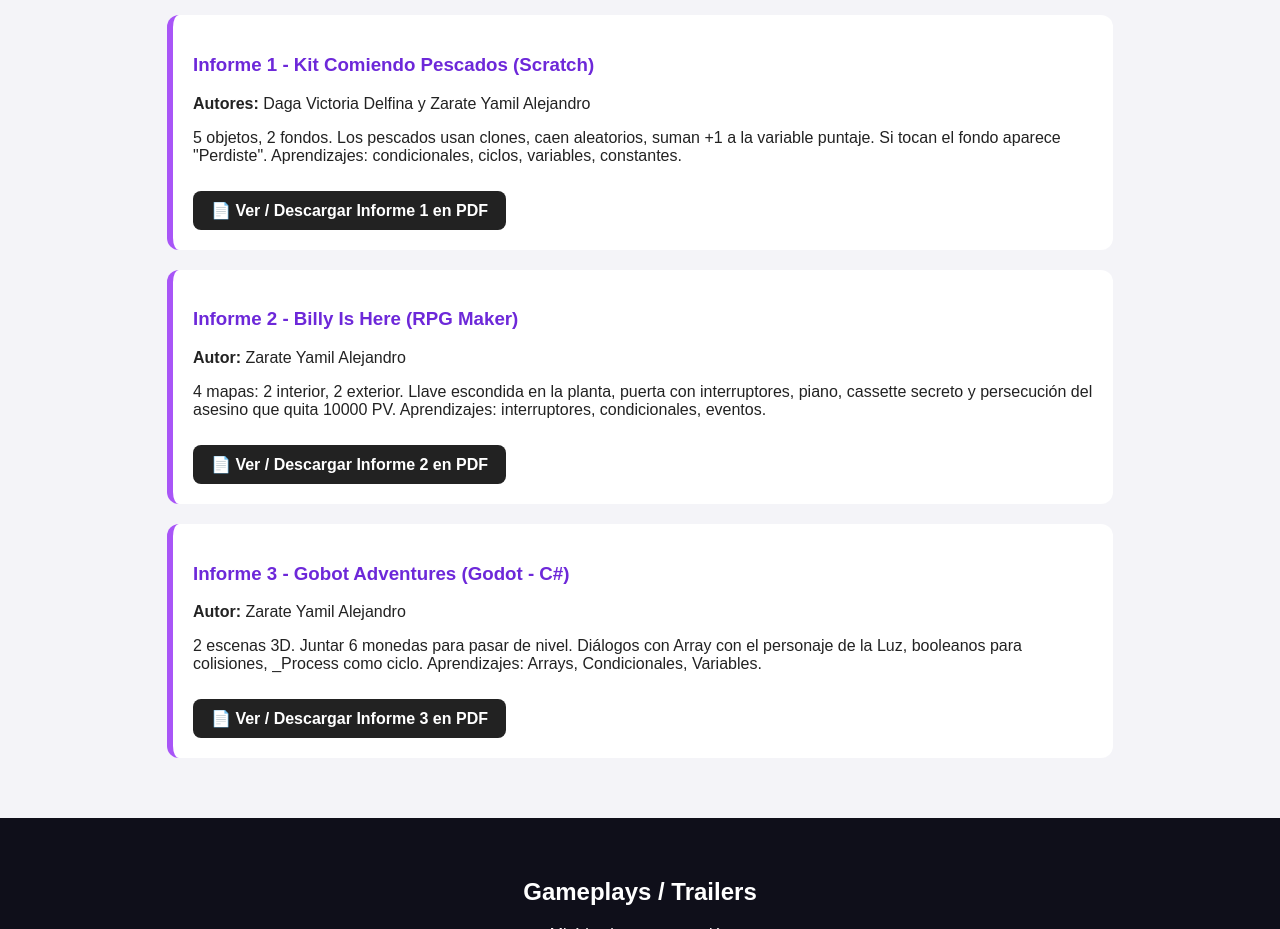
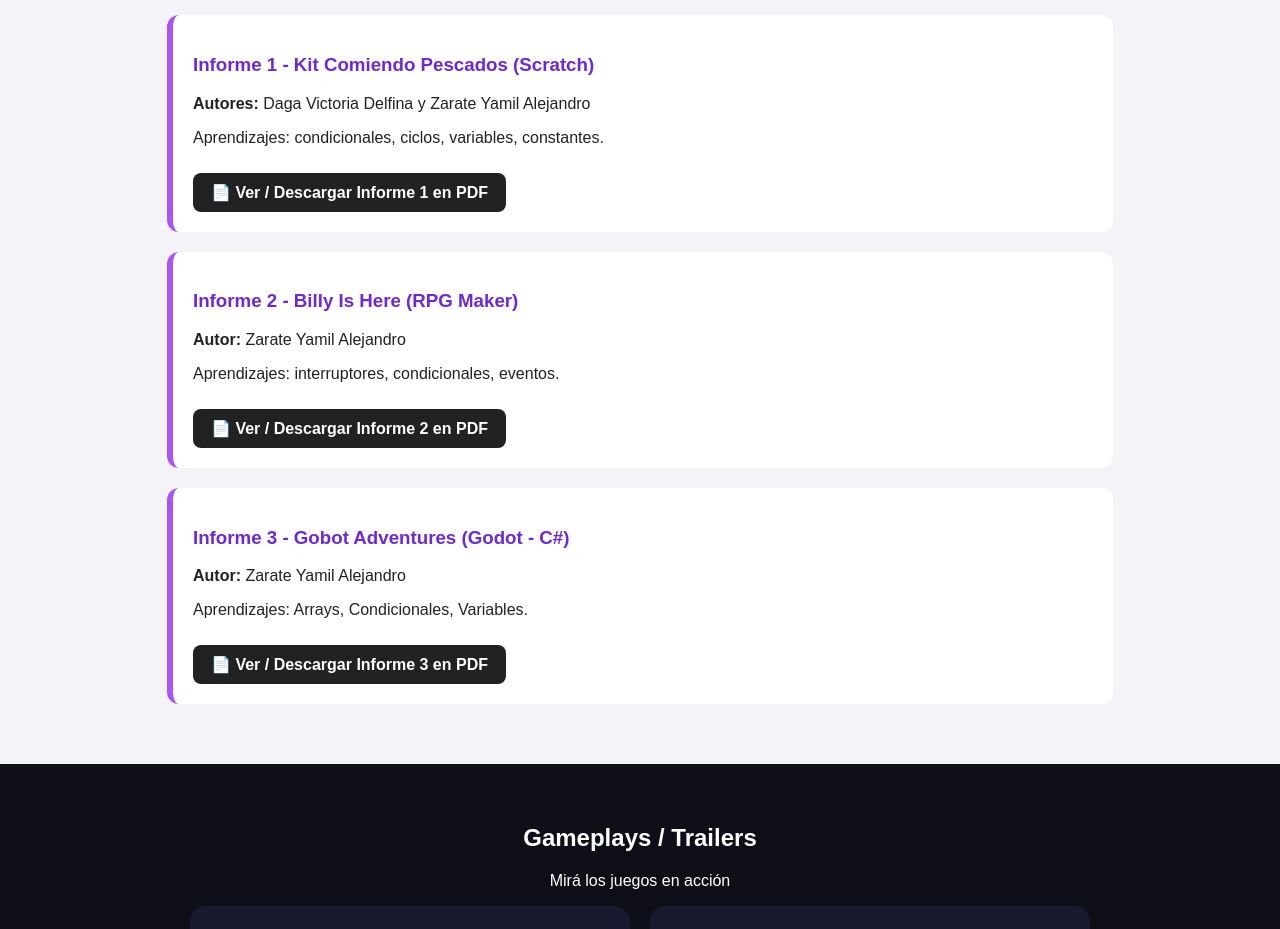
Before and after one commit to AleRiff/Portfolio-Web-FDP, a plain HTML site: page index.html in a window 1280 px wide. Shown: the part 1240-2169 px from the top of the page. Drawn offline with Linux system fonts and the light colour scheme.

Commit message:
Update index.html

```diff
--- a/index.html
+++ b/index.html
@@ -74,21 +74,21 @@
     <div class="bloque-informe">
       <h3>Informe 1 - Kit Comiendo Pescados (Scratch)</h3>
       <p><b>Autores:</b> Daga Victoria Delfina y Zarate Yamil Alejandro</p>
-      <p>5 objetos, 2 fondos. Los pescados usan clones, caen aleatorios, suman +1 a la variable puntaje. Si tocan el fondo aparece "Perdiste". Aprendizajes: condicionales, ciclos, variables, constantes.</p>
+      <p>Aprendizajes: condicionales, ciclos, variables, constantes.</p>
       <a class="boton-pdf" href="https://docs.google.com/document/d/1hKpZQIqjPUuupDKfUWAPcoKMVyG1_t5l/edit?usp=sharing&ouid=117787315648347535325&rtpof=true&sd=true" target="_blank">📄 Ver / Descargar Informe 1 en PDF</a>
     </div>
 
     <div class="bloque-informe">
       <h3>Informe 2 - Billy Is Here (RPG Maker)</h3>
       <p><b>Autor:</b> Zarate Yamil Alejandro</p>
-      <p>4 mapas: 2 interior, 2 exterior. Llave escondida en la planta, puerta con interruptores, piano, cassette secreto y persecución del asesino que quita 10000 PV. Aprendizajes: interruptores, condicionales, eventos.</p>
+      <p> Aprendizajes: interruptores, condicionales, eventos.</p>
       <a class="boton-pdf" href="https://docs.google.com/document/d/1pygAkDq0VeDTeHZ-4UG0JE77DcQiS-RHkJJJVmbJX18/edit?usp=sharing" target="_blank">📄 Ver / Descargar Informe 2 en PDF</a>
     </div>
 
     <div class="bloque-informe">
       <h3>Informe 3 - Gobot Adventures (Godot - C#)</h3>
       <p><b>Autor:</b> Zarate Yamil Alejandro</p>
-      <p>2 escenas 3D. Juntar 6 monedas para pasar de nivel. Diálogos con Array con el personaje de la Luz, booleanos para colisiones, _Process como ciclo. Aprendizajes: Arrays, Condicionales, Variables.</p>
+      <p> Aprendizajes: Arrays, Condicionales, Variables.</p>
       <a class="boton-pdf" href="https://docs.google.com/document/d/1JV0qXfDXI08uyiuk0n7LKldgzWbJ-L4UDnz4q6ecCDE/edit?usp=sharing" target="_blank">📄 Ver / Descargar Informe 3 en PDF</a>
     </div>
   </div>
```
